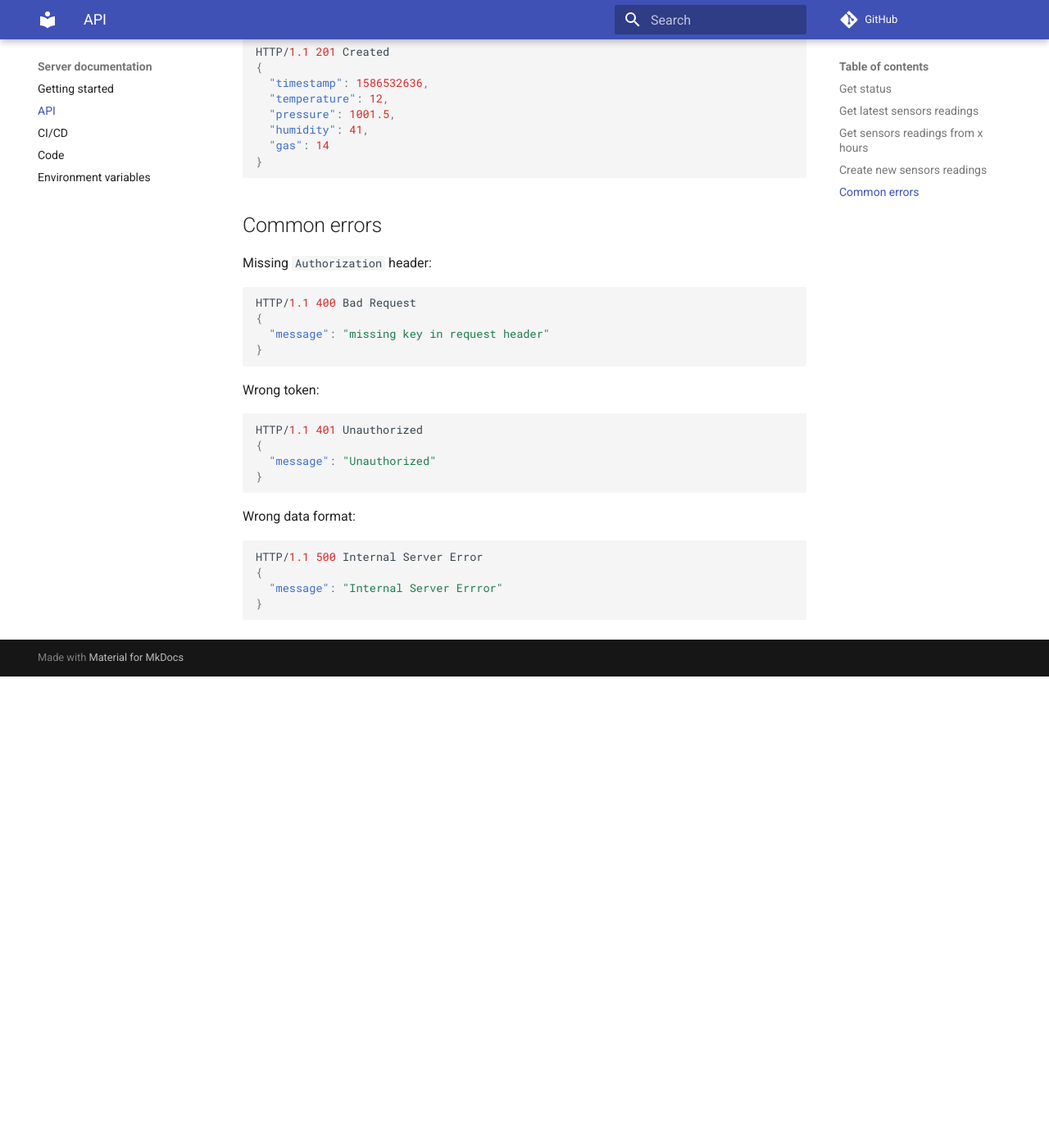
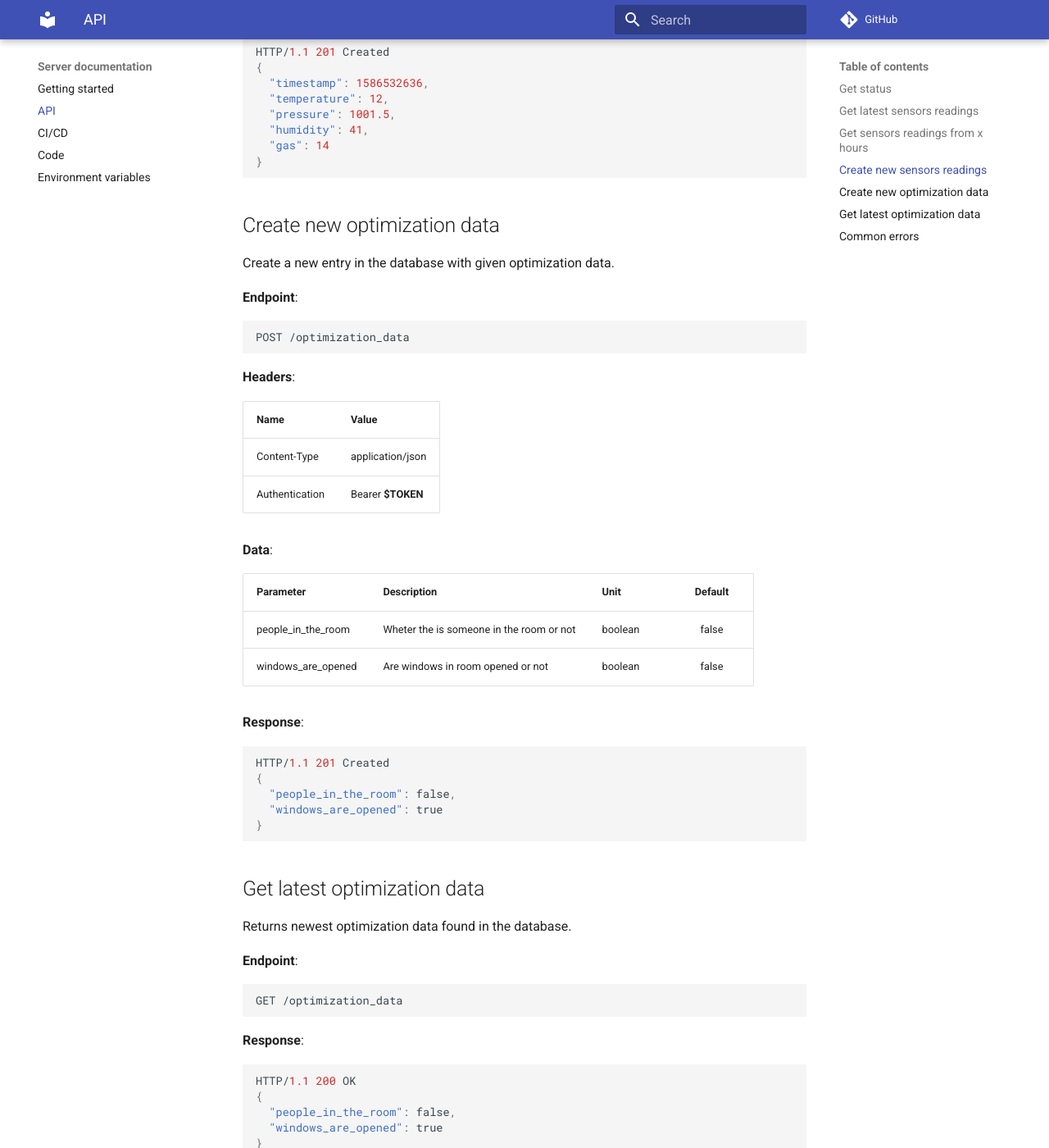
Before and after one commit to projekt-zespolony/server, an MkDocs documentation site: the page built from docs/api.md, in a window 1280 px wide and 1400 px high, scrolled down 2711 px. Shown: the whole window at 82% size. Built offline with MkDocs 1.6.1 and Material for MkDocs 9.7.7, drawn with Linux system fonts in a browser that asks for light colours; comment, search, counter and statistics services are not loaded; before the commit the page ends 3536 px from its top, so only the background shows below that.

Commit message:
docs: add optimization_data endpoints

````diff
--- a/docs/api.md
+++ b/docs/api.md
@@ -131,6 +131,60 @@ HTTP/1.1 201 Created
 
 ```
 
+## Create new optimization data
+
+Create a new entry in the database with given optimization data.
+
+**Endpoint**:
+
+```http
+POST /optimization_data
+```
+
+**Headers**:
+
+| Name           | Value             |
+|----------------|-------------------|
+| Content-Type   | application/json  |
+| Authentication | Bearer **$TOKEN** |
+
+**Data**:
+
+| Parameter   | Description    | Unit       | Default |
+|-------------|----------------|------------|:-------:|
+| people_in_the_room    | Wheter the is someone in the room or not       | boolean    |  false  |
+| windows_are_opened         | Are windows in room opened or not            | boolean    |  false  |
+
+**Response**:
+
+```json
+HTTP/1.1 201 Created
+{
+  "people_in_the_room": false,
+  "windows_are_opened": true
+}
+```
+
+## Get latest optimization data
+
+Returns newest optimization data found in the database.
+
+**Endpoint**:
+
+```http
+GET /optimization_data
+```
+
+**Response**:
+
+```json
+HTTP/1.1 200 OK
+{
+  "people_in_the_room": false,
+  "windows_are_opened": true
+}
+```
+
 ## Common errors
 
 Missing `Authorization` header:
````
